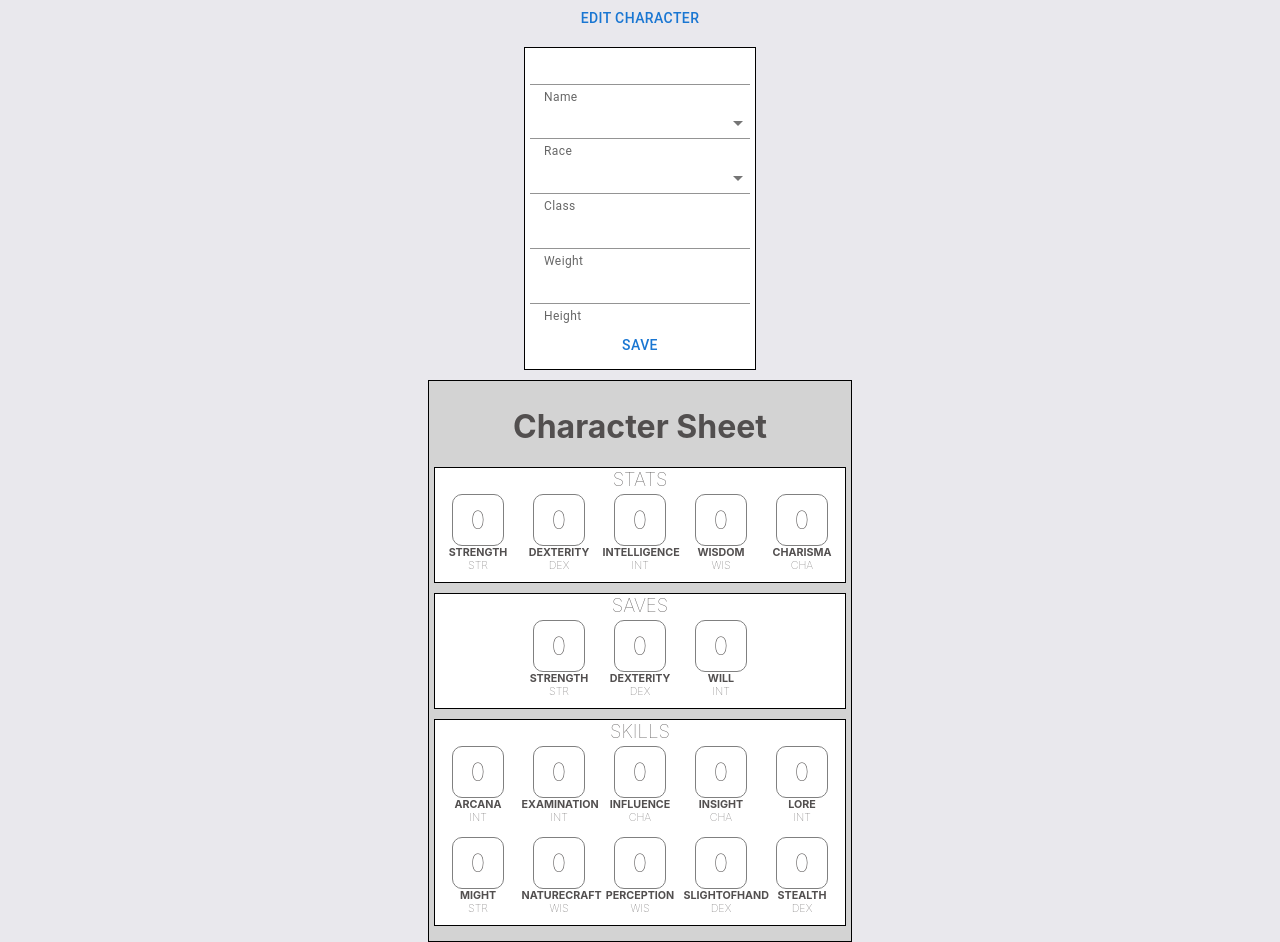
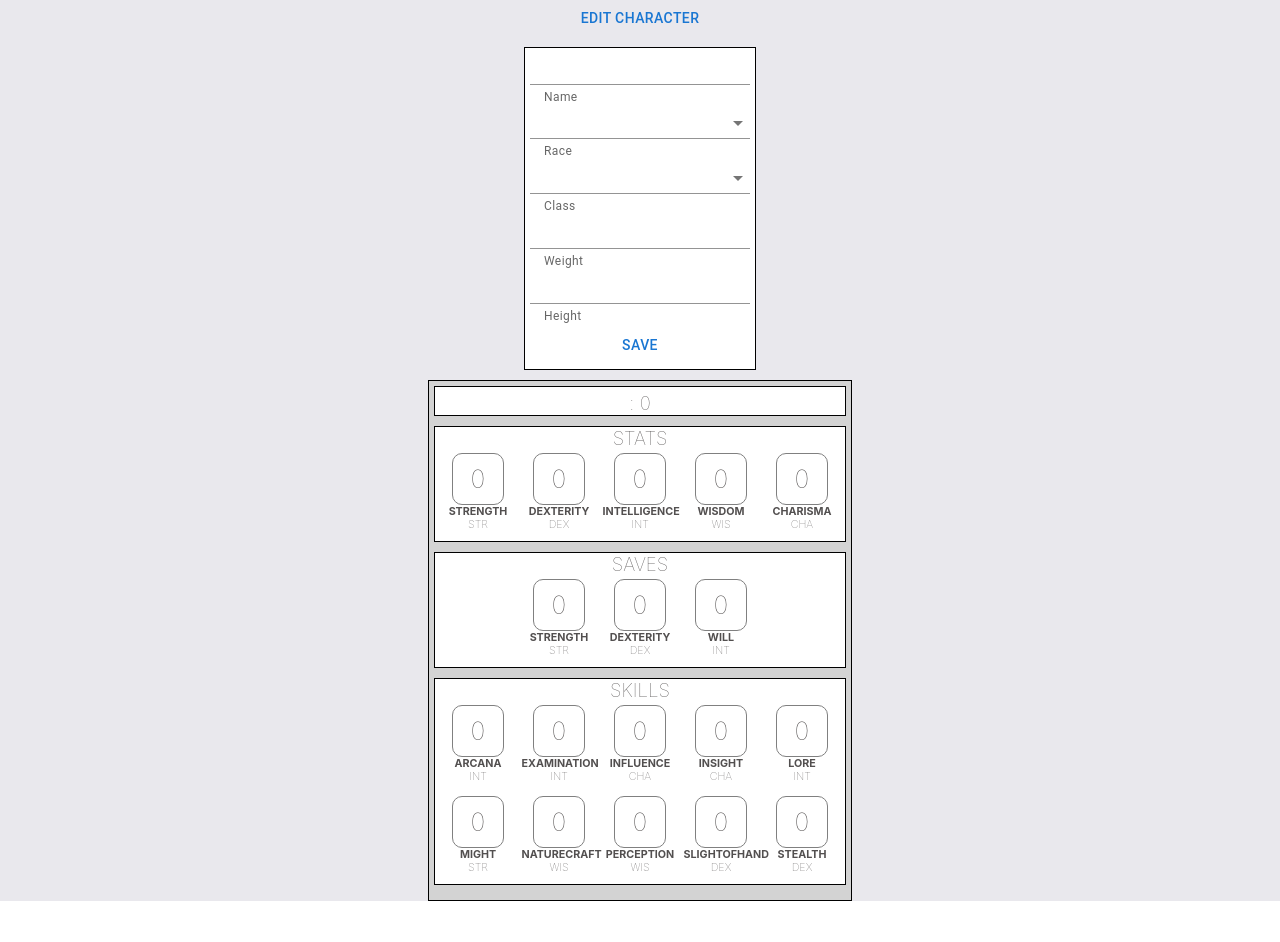
Before and after one commit to JustinHamerly/nimble-app, a React (Create React App) app: page / in a window 1280 px wide. After the commit the page ends 901 px from the top, so only its background shows below. Built offline with nearby package versions, Linux system fonts and the light colour scheme; the HTML template or start-up script is replaced by a standard one.

Commit message:
moved flavor change function to its own handler

```diff
--- a/src/components/Main/CharacterCreator/FlavorBioEditor.tsx
+++ b/src/components/Main/CharacterCreator/FlavorBioEditor.tsx
@@ -15,6 +15,22 @@ function FlavorBioEditor() {
     if (!charContext) return null;
 
     const { dispatch } = charContext;
+
+    const handleFlavorChange = () => {
+        dispatch({
+            type: 'SET_FLAVOR_BIO',
+            payload: {
+                name: charName,
+                race: race,
+                classes: [{name: charClass, level: 1}],
+                weight: weight,
+                height: height
+            }
+        })
+
+        //get race info and traits and add the traits to the traits section
+        //get class info.  update class saves/traits/abilities
+    }
 
     return (
         <Box
@@ -64,16 +80,7 @@ function FlavorBioEditor() {
                 <FormHelperText>Height</FormHelperText>
             </FormControl>
 
-            <Button id="change-flavor-button" onClick={() => dispatch({
-                type: 'SET_FLAVOR_BIO',
-                payload: {
-                    name: charName,
-                    race: race,
-                    classes: [{name: charClass, level: 1}],
-                    weight: weight,
-                    height: height
-                }
-            })}>SAVE</Button>
+            <Button id="change-flavor-button" onClick={handleFlavorChange}>SAVE</Button>
         </Box>
     )
 };
--- /dev/null
+++ b/src/components/Main/CharacterSheet/CharacterInfo/BioInfo.css
@@ -0,0 +1,13 @@
+#flavor-bio-info-box{
+    border: 1px solid black;
+    background-color: white;
+}
+
+h2 {
+    margin: 5px;
+}
+
+h4{
+    margin: 0;
+    font-weight: lighter;
+}
--- /dev/null
+++ b/src/components/Main/CharacterSheet/CharacterInfo/BioInfo.tsx
@@ -0,0 +1,19 @@
+import React, { useContext } from "react";
+import './BioInfo.css'
+import { SelectedCharacterContext } from "../../../../context/SelectedCharacterContext";
+
+function BioInfo () {
+    const charContext = useContext(SelectedCharacterContext);
+    if (!charContext) return null;
+
+    const {flavorBio} = charContext.state;
+    return (
+        <div id='flavor-bio-info-box'>
+            <h2>{flavorBio.name}</h2>
+            <h3>{flavorBio.race.toUpperCase()} : {flavorBio.classes[0].name.toUpperCase()} {flavorBio.classes[0].level}</h3>
+            <h4>{flavorBio.height} {flavorBio.weight}</h4>
+        </div>
+    )
+}
+
+export default BioInfo
--- a/src/components/Main/CharacterSheet/CharacterSheet.tsx
+++ b/src/components/Main/CharacterSheet/CharacterSheet.tsx
@@ -3,11 +3,12 @@ import './CharacterSheet.css'
 import Skills from "./Skills/Skills";
 import Stats from "./StatsAndSaves/Stats";
 import Saves from "./saves/Saves";
+import BioInfo from "./CharacterInfo/BioInfo";
 
 function CharacterSheet () {
     return (
         <div className="char-sheet">
-            <h1>Character Sheet</h1>
+            <BioInfo />
             <Stats />
             <Saves />
             <Skills />
```
